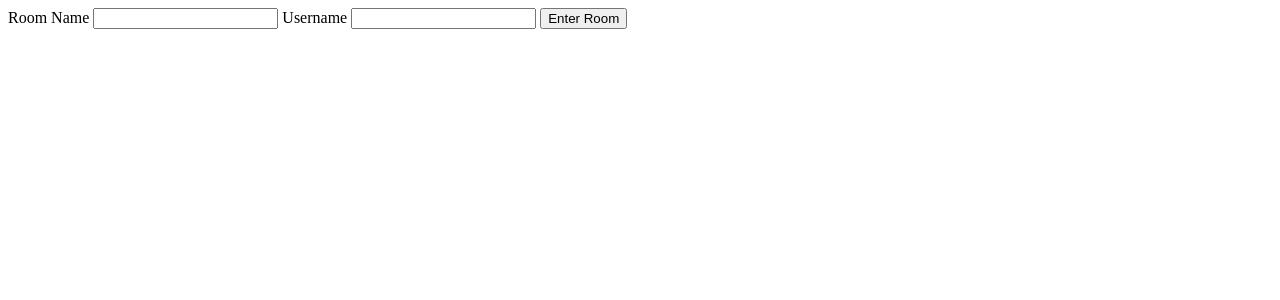
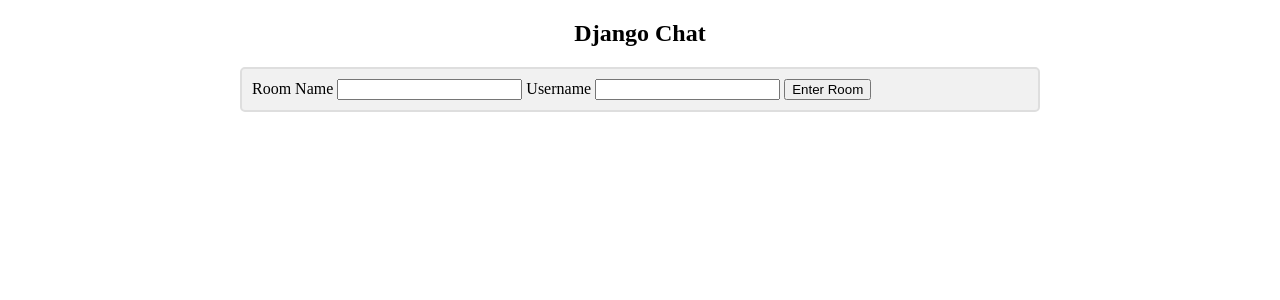
Before and after one commit to rasha-massoud/Django-Chat-App, a Django app: template templates/home.html in a window 1280 px wide. Shown: the top 300 px of the page. Run offline with Django 4.2, Linux system fonts and the light colour scheme; the template is opened without the code that fills it, so the values that code supplies are empty.

Commit message:
Added the styling file of the home template

```diff
--- a/static/styles.css
+++ b/static/styles.css
@@ -0,0 +1,48 @@
+body {
+    margin: 0 auto;
+    max-width: 800px;
+    padding: 0 20px;
+}
+
+.container {
+    border: 2px solid #dedede;
+    background-color: #f1f1f1;
+    border-radius: 5px;
+    padding: 10px;
+    margin: 10px 0;
+}
+
+.darker {
+    border-color: #ccc;
+    background-color: #ddd;
+}
+
+.container::after {
+    content: "";
+    clear: both;
+    display: table;
+}
+
+.container img {
+    float: left;
+    max-width: 60px;
+    width: 100%;
+    margin-right: 20px;
+    border-radius: 50%;
+}
+
+.container img.right {
+    float: right;
+    margin-left: 20px;
+    margin-right:0;
+}
+
+.time-right {
+    float: right;
+    color: #aaa;
+}
+
+.time-left {
+    float: left;
+    color: #999;
+}
--- a/templates/home.html
+++ b/templates/home.html
@@ -1,11 +1,17 @@
+{% load static %}
+
 <!DOCTYPE html>
 <html lang="en">
     <head>
-        <meta name="viewport" content="width=device-width, initial-scale=1">
+        <meta name="viewport" content="width=device-width, initial-scale=1" >
+        <link href="{% static 'styles.css' %}" rel="stylesheet" >
     </head>
     <body>
+        <div align="center">
+            <h2>Django Chat</h2>
+        </div>
         <div class="container" >
-            <form action="" method="POST" id="post-form">
+            <form action="checkview" method="POST" id="post-form">
                 {% csrf_token %}
                 <label>Room Name</label>
                 <input type="text" name="room_name" id="room_name" width="100px" />
```
